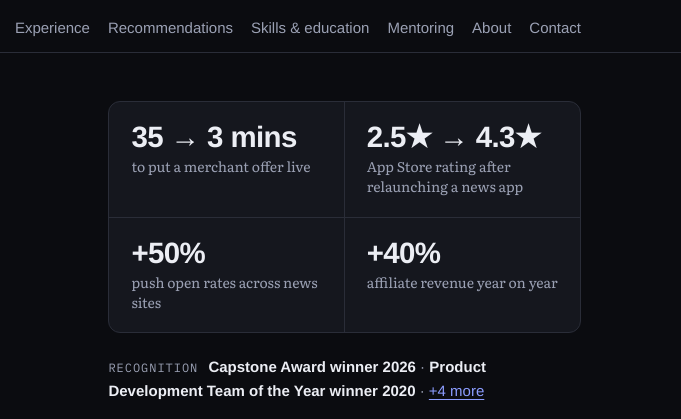
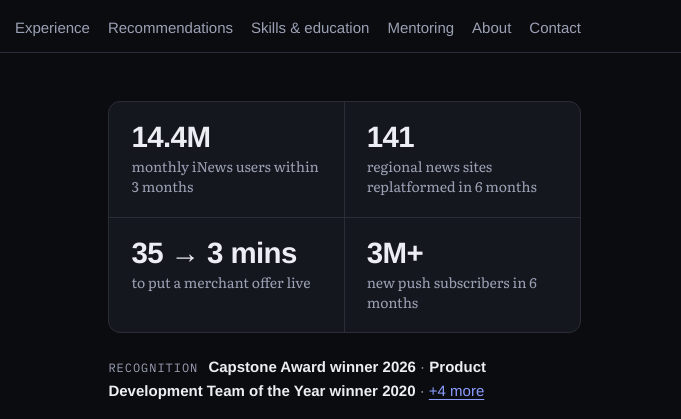
Before and after one commit to santosh-dhanjal/santosh-dhanjal.github.io, a plain HTML site: page index.html in a window 1280 px wide. Shown: the top 419 px of the page, 599-1280 px from the left. Drawn offline with Linux system fonts and the light colour scheme; a web font is replaced by a local one.

Commit message:
Restore original home numbers; only the merchant figure links to its case study
Co-Authored-By: Claude Opus 5.5 <noreply@anthropic.com>
Claude-Session: https://claude.ai/code/session_01RVeTTbwbrVpEV3xmXvHvAP

```diff
--- a/index.html
+++ b/index.html
@@ -70,15 +70,16 @@ section.panel{padding-block:56px 0}
 /* key numbers */
 .hero-side{display:grid;gap:22px;min-width:0}
 .numbers{display:grid;grid-template-columns:repeat(2,minmax(0,1fr));border:1px solid var(--line);border-radius:12px;background:var(--surface)}
-.numbers a{padding:20px 22px;display:grid;gap:6px;align-content:start;min-width:0;color:var(--ink);text-decoration:none;transition:background .15s}
+.numbers>*{padding:20px 22px;display:grid;gap:6px;align-content:start;min-width:0;color:var(--ink);text-decoration:none}
+.numbers a{transition:background .15s}
 .numbers a:hover,.numbers a:focus-visible{background:#1c1f28}
 .numbers a:hover strong{color:var(--accent)}
-.numbers a:nth-child(1){border-radius:12px 0 0 0}.numbers a:nth-child(2){border-radius:0 12px 0 0}.numbers a:nth-child(3){border-radius:0 0 0 12px}.numbers a:nth-child(4){border-radius:0 0 12px 0}
-.numbers a:nth-child(odd){border-right:1px solid var(--line)}
-.numbers a:nth-child(-n+2){border-bottom:1px solid var(--line)}
+.numbers>:nth-child(3){border-radius:0 0 0 12px}
+.numbers>:nth-child(odd){border-right:1px solid var(--line)}
+.numbers>:nth-child(-n+2){border-bottom:1px solid var(--line)}
 .numbers strong{white-space:nowrap;font-family:var(--display);font-size:clamp(24px,2.3vw,32px);font-weight:700;letter-spacing:-.02em;font-variant-numeric:tabular-nums;line-height:1}
 .numbers span{font-size:14px;color:var(--muted);line-height:1.4}
-@media (max-width:520px){.numbers a{padding:18px 16px}.numbers strong{font-size:22px}}
+@media (max-width:520px){.numbers>*{padding:18px 16px}.numbers strong{font-size:22px}}
 .recog-line{margin:0;font-family:var(--display);font-size:15px;line-height:1.6;color:var(--muted)}
 .recog-line .label{margin-right:6px}
 .recog-line strong{color:var(--ink);font-weight:600}
@@ -311,10 +312,10 @@ footer{padding-block:0 40px;font-family:var(--mono);font-size:12.5px;color:var(-
 
   <div class="hero-side">
     <div class="numbers" aria-label="Key achievements">
+      <div><strong>14.4M</strong><span>monthly iNews users within 3 months</span></div>
+      <div><strong>141</strong><span>regional news sites replatformed in 6 months</span></div>
       <a href="#work" data-tab="work" data-open="case-merchant"><strong>35 → 3 mins</strong><span>to put a merchant offer live</span></a>
-      <a href="#work" data-tab="work" data-open="case-scotsman"><strong>2.5★ → 4.3★</strong><span>App Store rating after relaunching a news app</span></a>
-      <a href="#work" data-tab="work" data-open="case-push"><strong>+50%</strong><span>push open rates across news sites</span></a>
-      <a href="#work" data-tab="work" data-open="case-affiliate"><strong>+40%</strong><span>affiliate revenue year on year</span></a>
+      <div><strong>3M+</strong><span>new push subscribers in 6 months</span></div>
     </div>
     <p class="recog-line"><span class="label">Recognition</span> <strong>Capstone Award winner 2026</strong> · <strong>Product Development Team of the Year winner 2020</strong> · <button type="button" class="linklike" data-scroll="recog-h">+4 more</button></p>
     <figure class="hero-quote">
```
